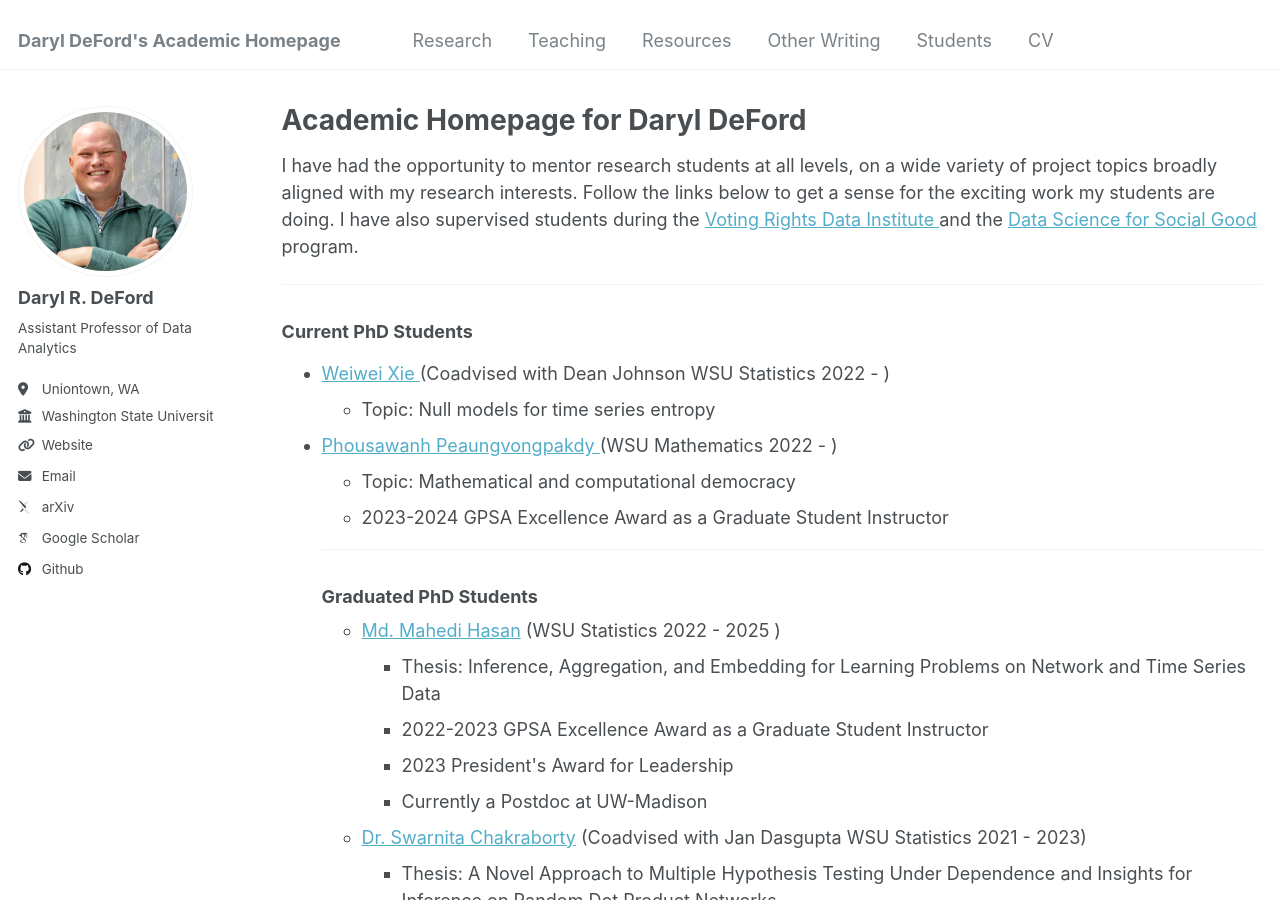
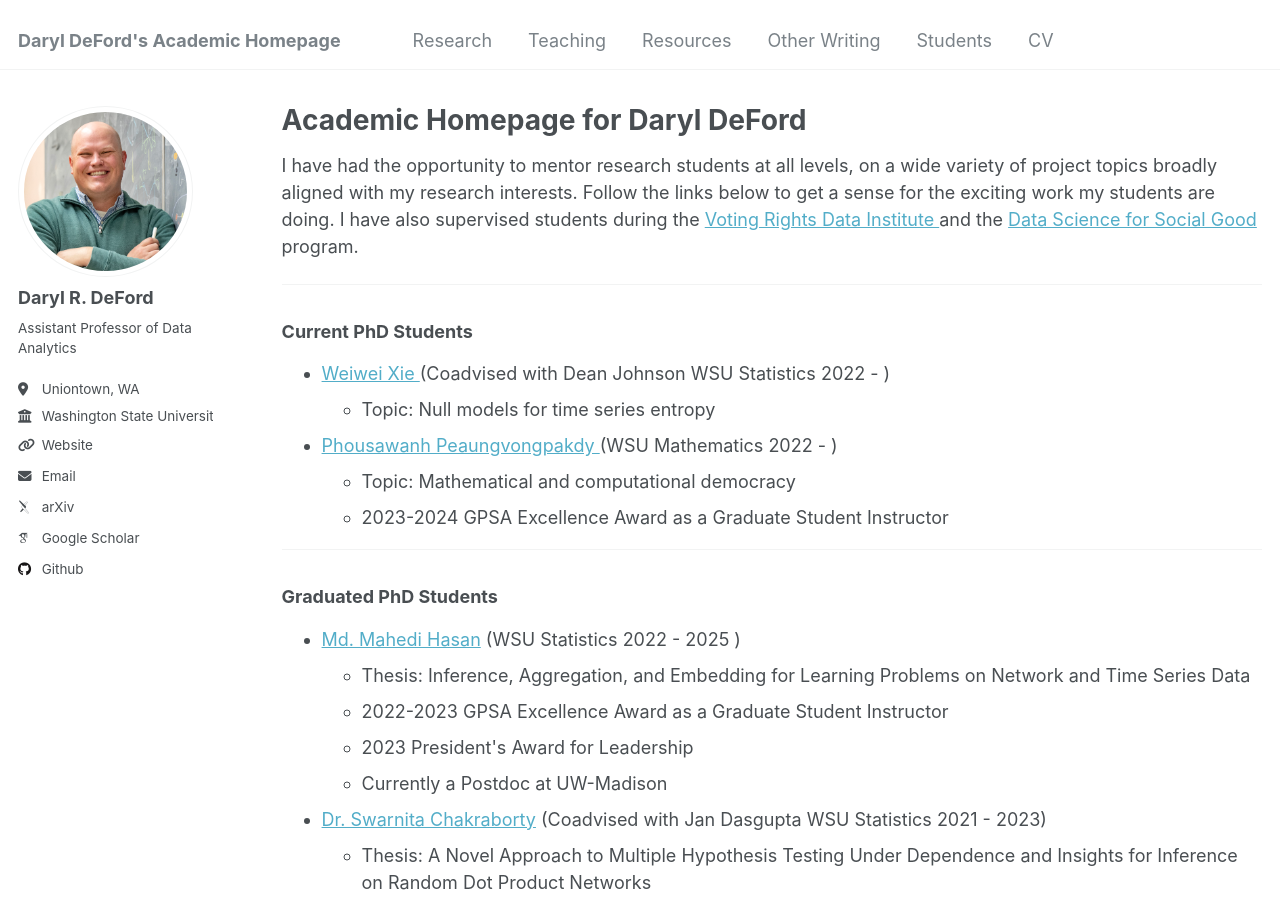
Before and after one commit to drdeford/drdeford.github.io, a Jekyll site: the page built from _pages/Students.md, in a window 1280 px wide and 900 px high. Built offline with Jekyll 4.4.1, drawn with Linux system fonts in a browser that asks for light colours; some web fonts are replaced.

Commit message:
Update Students.md

```diff
--- a/_pages/Students.md
+++ b/_pages/Students.md
@@ -34,8 +34,9 @@ redirect_from:
 <ul>
 <li>Topic: Mathematical and computational democracy </li>
 <li> 2023-2024 GPSA Excellence Award as a Graduate Student Instructor </li>
+  </ul>
+
 <!--
-</ul>
 <li>  <a href="https://www.math.wsu.edu/students/gkepler/"> Garrett Kepler</a> (WSU Mathematics 2023 - )
 </li>
 <ul>
```
